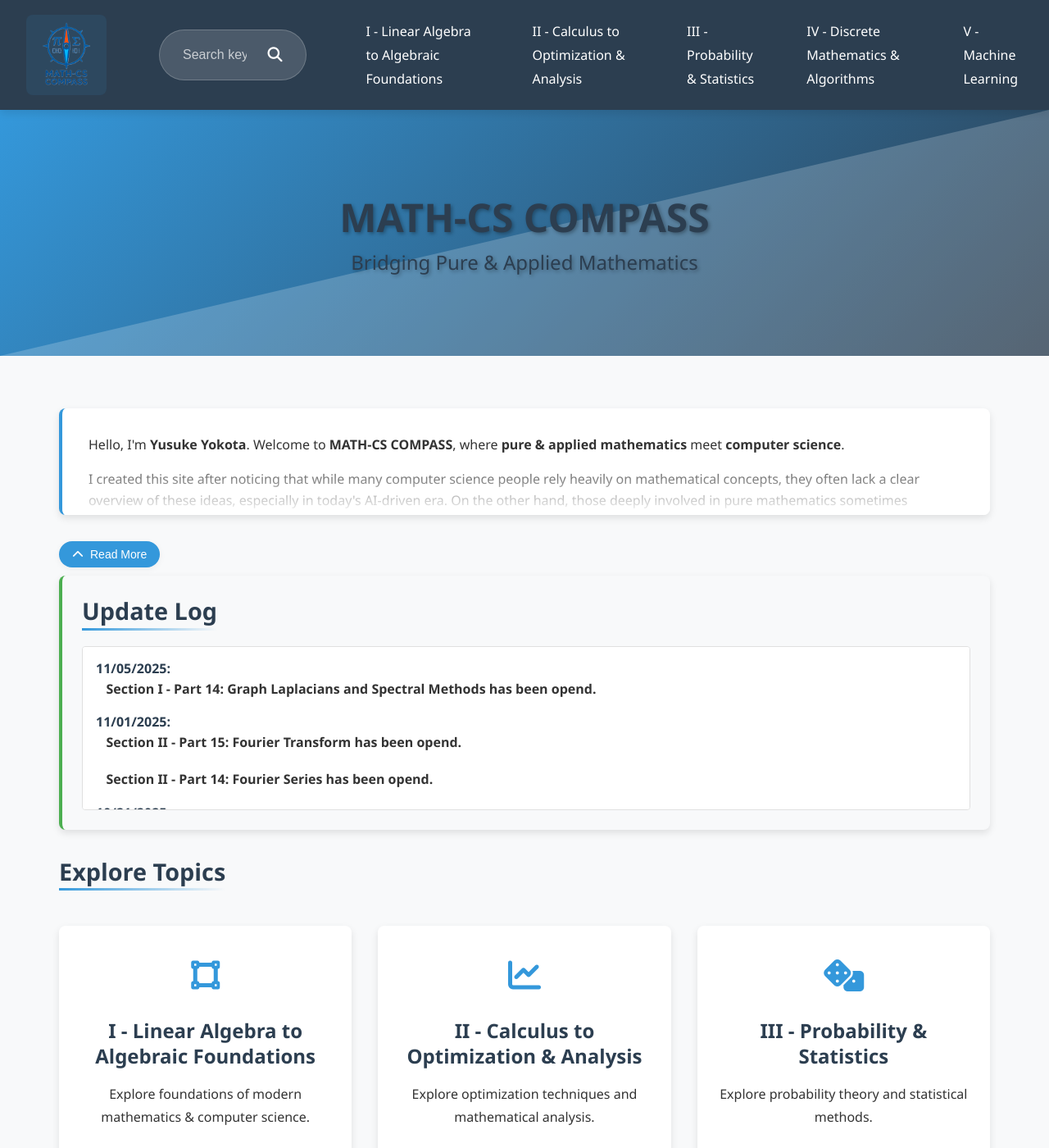
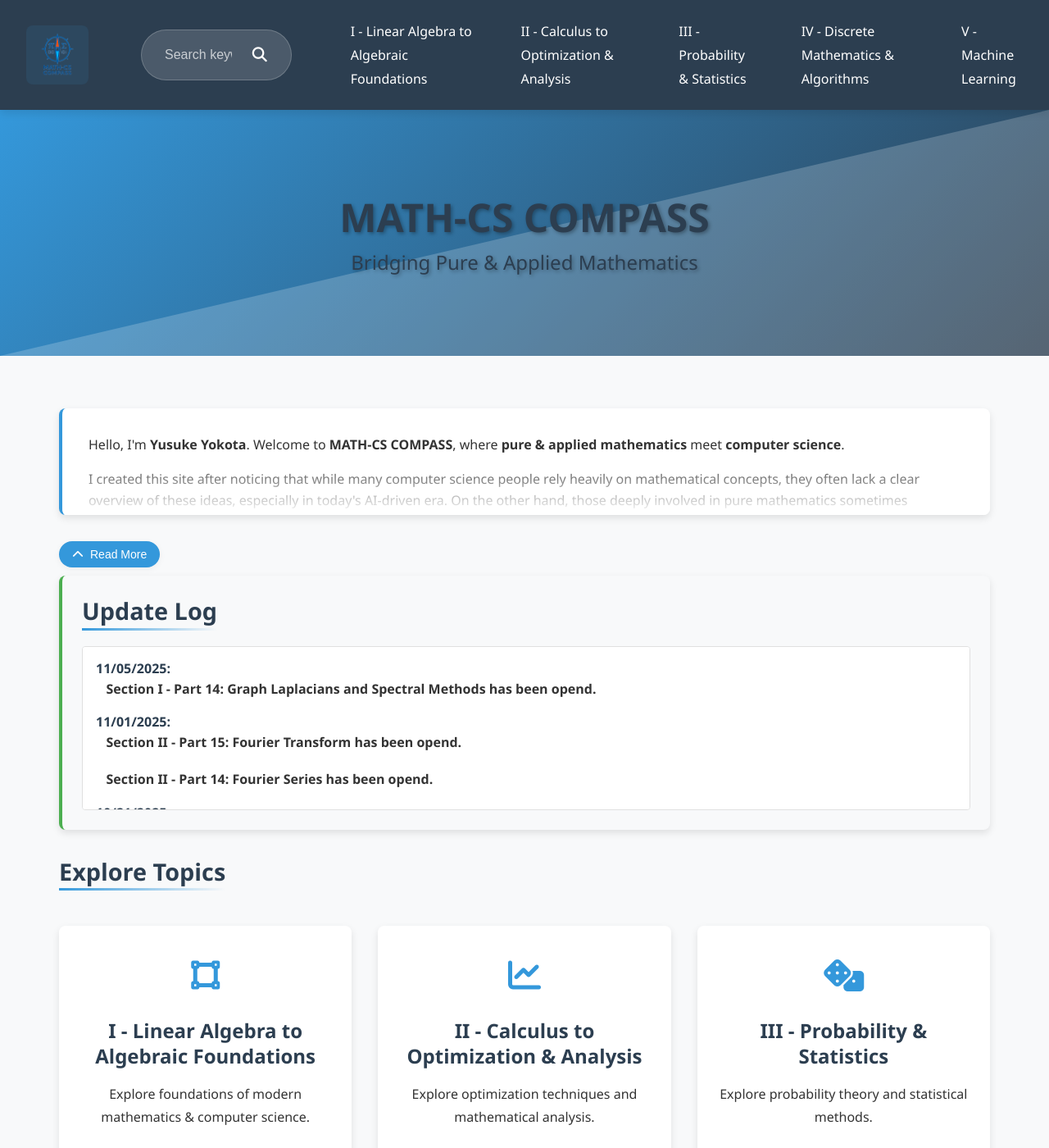
Before and after one commit to Yusukey01/yusukey01.github.io, a Jekyll site: the page built from index.html, in a window 1280 px wide and 1400 px high. Shown: the whole window at 82% size. Built offline with Jekyll 4.4.1, drawn with Linux system fonts in a browser that asks for light colours.

```diff
--- a/css/styles.css
+++ b/css/styles.css
@@ -121,16 +121,17 @@
     display: inline-flex;
     align-items: center;
     justify-content: center;
-      padding: 4px;
+    padding: 6px 8px; /* Increased padding for better visual balance */
     border-radius: var(--border-radius-md);
     transition: all var(--transition-normal);
     text-decoration: none;
     position: relative;
+    height: auto; /* Ensure it accommodates the logo height */
 }
 
 /* Logo Image in Navigation */
 .nav-logo {
-      height: 90px;
+    height: 60px; /* Increased to match nav link height */
     width: auto;
     display: block;
     transition: transform var(--transition-normal), filter var(--transition-normal);
@@ -190,11 +191,12 @@
     align-items: center;
     gap: var(--spacing-md);
     background-color: var(--bg-footer);
-      padding: var(--spacing-sm) var(--spacing-lg);
+    padding: calc(var(--spacing-sm) * 0.5) var(--spacing-lg); /* Reduced vertical padding since logo is taller */
     box-shadow: var(--shadow-md);
     position: sticky;
     top: 0;
     z-index: 1000;
+    min-height: 80px; /* Ensure minimum height for logo */
 }
 
 /* Search container positioning */
@@ -220,7 +222,7 @@
 /* Mobile Responsive Styles */
 @media screen and (max-width: 1024px) {
     .nav-logo {
-          height: 40px;
+        height: 50px; /* Tablet size */
     }
 
     .logo-home {
@@ -244,7 +246,7 @@
     }
 
     .nav-logo {
-          height: 35px;
+        height: 45px; /* Mobile size */
     }
 
     /* Hide tooltip on mobile */
@@ -256,7 +258,7 @@
 /* Alternative compact version for very small screens */
 @media screen and (max-width: 480px) {
     .nav-logo {
-          height: 30px;
+        height: 40px; /* Small mobile size */
     }
 }
 
```
Lines whose indentation alone changed are shown as unchanged.
